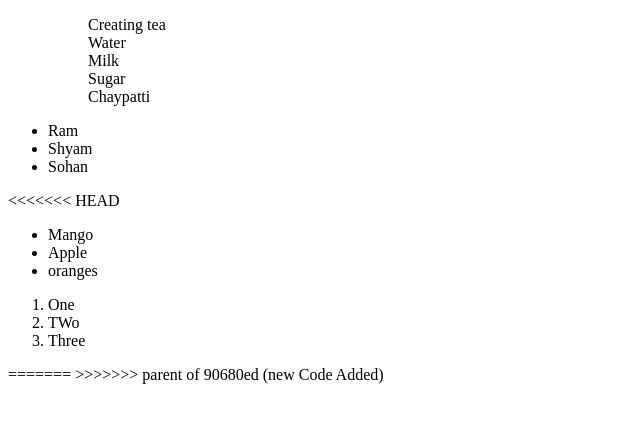
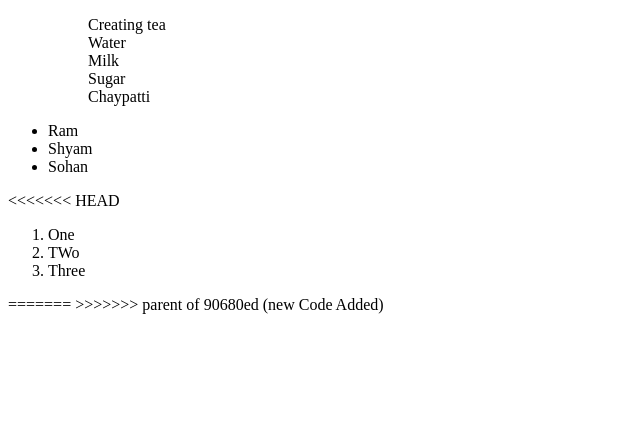
Before and after one commit to its-dp-coder/github-crash-course, a plain HTML site: page index.html in a window 1280 px wide. Shown: the whole page, without its empty margins (0-640 px from the left). Drawn offline with Linux system fonts and the light colour scheme.

Commit message:
Save changes

```diff
--- a/index.html
+++ b/index.html
@@ -19,11 +19,7 @@
     <li>Sohan</li>
   </ul>
 <<<<<<< HEAD
-    <ul>
-    <li>Mango</li>
-    <li>Apple</li>
-    <li>oranges</li>
-  </ul>
+
   <ol>
     <li>One</li>
     <li>TWo</li>
--- a/index.js
+++ b/index.js
@@ -17,7 +17,5 @@ function div(a,b) {
     return a/b;
 }
 =======
-function sub(a,b) {
-    return a-b;
-}
+
 >>>>>>> parent of 90680ed (new Code Added)
```
